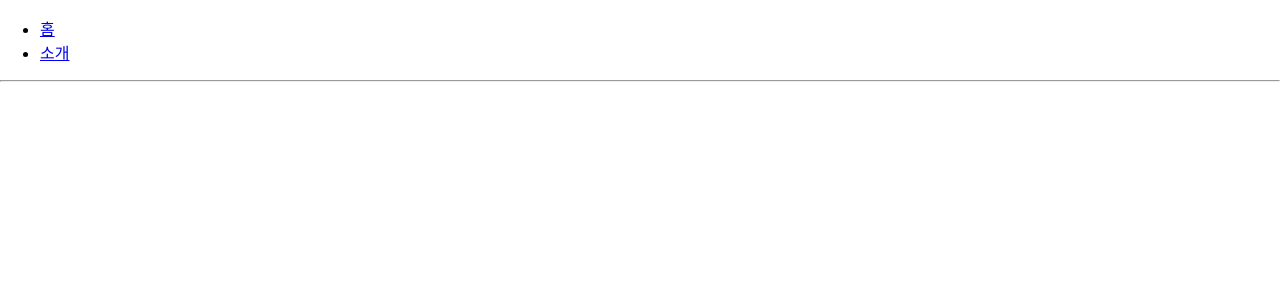
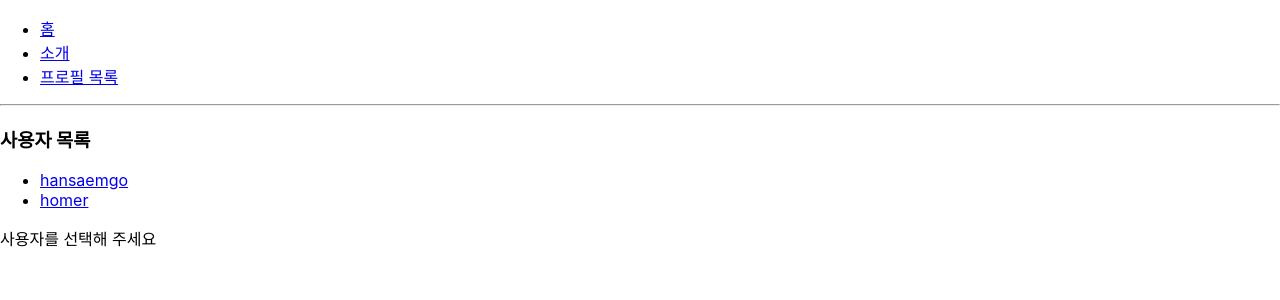
Before and after one commit to hansaemgo/router-tutorial, a React (Create React App) app: page /profiles in a window 1280 px wide. Shown: the top 300 px of the page. Built offline with nearby package versions, Linux system fonts and the light colour scheme.

Commit message:
서브라우트 사용하여 라우트안에 라우트 만들기

```diff
--- a/src/App.js
+++ b/src/App.js
@@ -2,7 +2,7 @@ import React from 'react';
 import { Route, Link } from 'react-router-dom';
 import About from './About';
 import Home from './Home';
-import Profile from './Profile';
+import Profiles from './Profiles';
 
 function App() {
 	return (
@@ -14,11 +14,14 @@ function App() {
 				<li>
 					<Link to="/about">소개</Link>
 				</li>
+				<li>
+					<Link to="/profiles">프로필 목록</Link>
+				</li>
 			</ul>
 			<hr />
 			<Route path="/" component={Home} exact />
 			<Route path="/about" component={About} />
-			<Route path="/profiles/:username" component={Profile} />
+			<Route path="/profiles" component={Profiles} />
 		</div>
 	);
 }
--- /dev/null
+++ b/src/Profiles.js
@@ -0,0 +1,27 @@
+import React from 'react';
+import Profile from './Profile';
+import { Route, Link } from 'react-router-dom';
+
+function Profiles() {
+	return (
+		<div>
+			<h3>사용자 목록</h3>
+			<ul>
+				<li>
+					<Link to="/profiles/hansaemgo">hansaemgo</Link>
+				</li>
+				<li>
+					<Link to="/profiles/homer">homer</Link>
+				</li>
+			</ul>
+			<Route
+				path="/profiles"
+				exact
+				render={() => <div>사용자를 선택해 주세요</div>}
+			/>
+			<Route path="/profiles/:username" component={Profile} />
+		</div>
+	);
+}
+
+export default Profiles;
```
Also changed, not shown: 1 other file (tests, documents, lock files or other folders).
